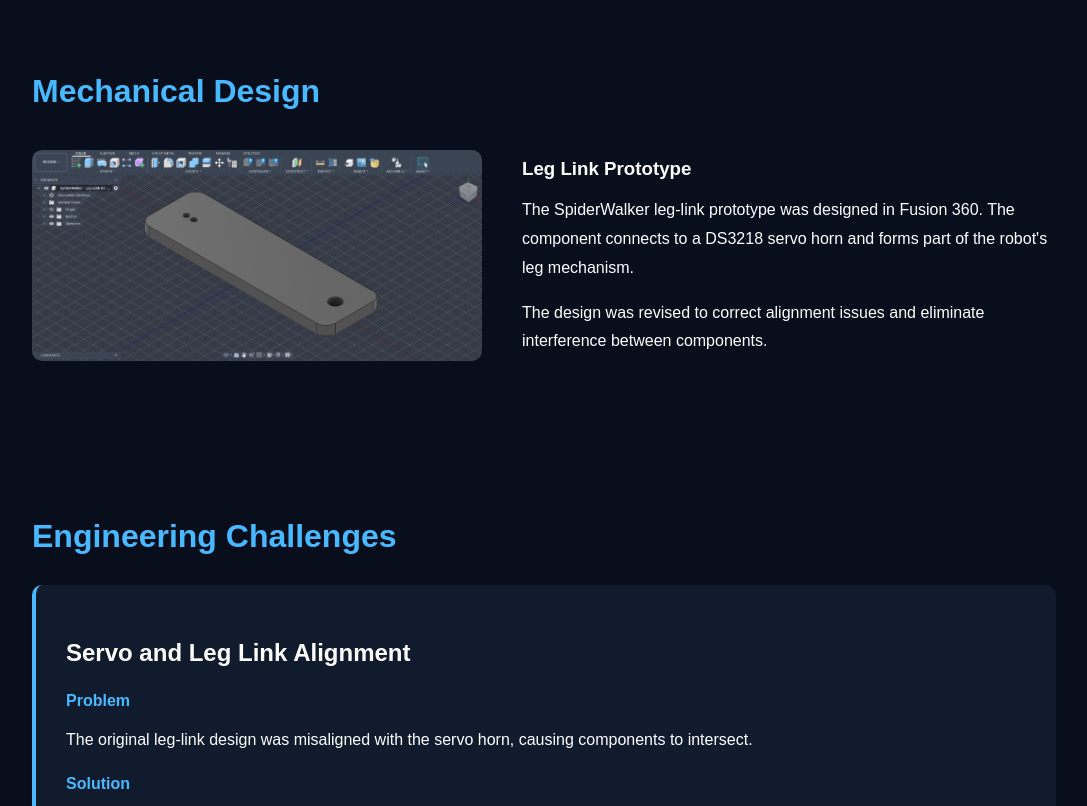
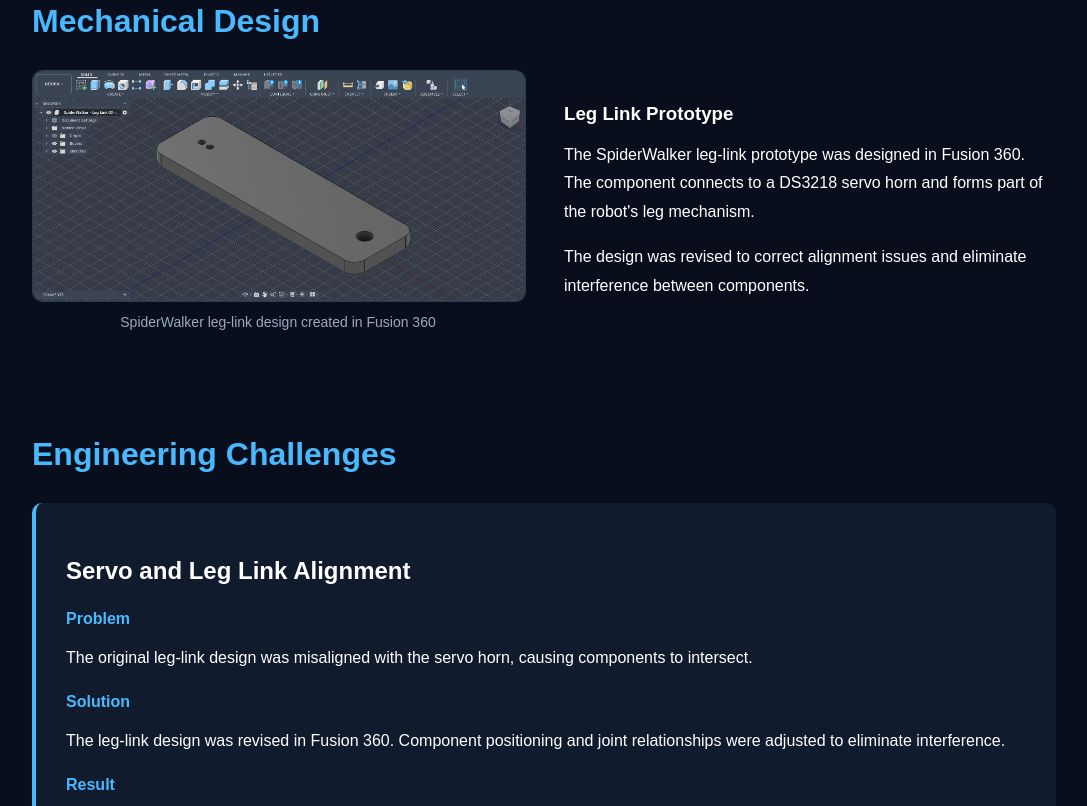
Before and after one commit to B3A2T/Portfolio, a plain HTML site: page spiderwalker.html in a window 1280 px wide. Shown: the part 922-1728 px from the top of the page, without its empty margins (96-1183 px from the left). Drawn offline with Linux system fonts and the light colour scheme.

Commit message:
changed some formating

```diff
--- a/spiderwalker.html
+++ b/spiderwalker.html
@@ -72,12 +72,15 @@
             <h2>Mechanical Design</h2>
 
             <div class="design-content">
+                <figure class="design-figure">
+                    <img
+                        src="images/spiderwalker.png"
+                        alt="SpiderWalker Fusion 360 CAD model"
+                        class="design-image"
+                    >
+                    <figcaption>SpiderWalker leg-link design created in Fusion 360</figcaption>
 
-                <img
-                    src="images/spiderwalker.png"
-                    alt="SpiderWalker Fusion 360 CAD model"
-                    class="design-image"
-                >
+                </figure>
 
                 <div class="design-description">
 
@@ -186,7 +189,6 @@
 
         </section>
 
-
         <section class="project-skills">
 
             <h2>Skills & Technologies</h2>
@@ -202,7 +204,6 @@
 
         </section>
 
-
     </main>
 
 </body>
--- a/styles.css
+++ b/styles.css
@@ -285,7 +285,7 @@ body {
 
 
 .mechanical-design {
-    padding: 60px 10%;
+    padding: 40px 10%;
 }
 
 .mechanical-design h2 {
@@ -324,7 +324,7 @@ body {
 
 
 .engineering-challenges {
-    padding: 60px 10%;
+    padding: 40px 10%;
 }
 
 .engineering-challenges h2 {
@@ -357,11 +357,11 @@ body {
 
 
 .project-skills {
-    padding: 60px 10%;
+    padding: 40px 10%;
 }
 
 .development-progress {
-    padding: 60px 10%;
+    padding: 40px 10%;
 }
 
 .development-progress h2 {
@@ -432,7 +432,7 @@ body {
 }
 
 .spiderwalker-intro {
-    padding: 90px 10% 60px;
+    padding: 70px 10% 30px;
 }
 
 .spiderwalker-intro h1 {
@@ -447,3 +447,27 @@ body {
     max-width: 750px;
     color: #c2ccda;
 }
+
+
+.design-figure {
+    flex: 1;
+    min-width: 280px;
+    max-width: 500px;
+    margin: 0;
+}
+
+.design-image {
+    display: block;
+    width: 100%;
+    max-width: 100%;
+    height: auto;
+    border-radius: 10px;
+    border: 1px solid #2b3a55;
+}
+
+.design-figure figcaption {
+    margin-top: 12px;
+    color: #9aaac0;
+    font-size: 14px;
+    text-align: center;
+}
```
